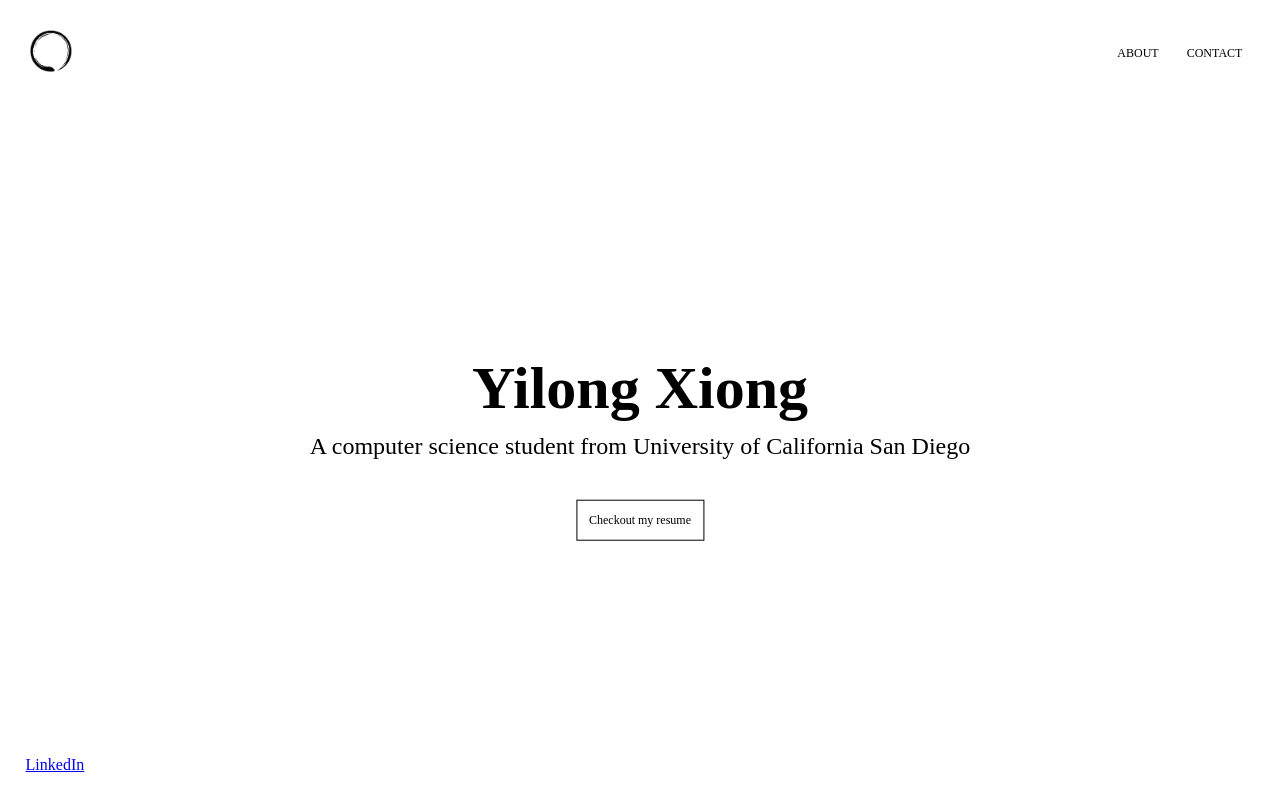
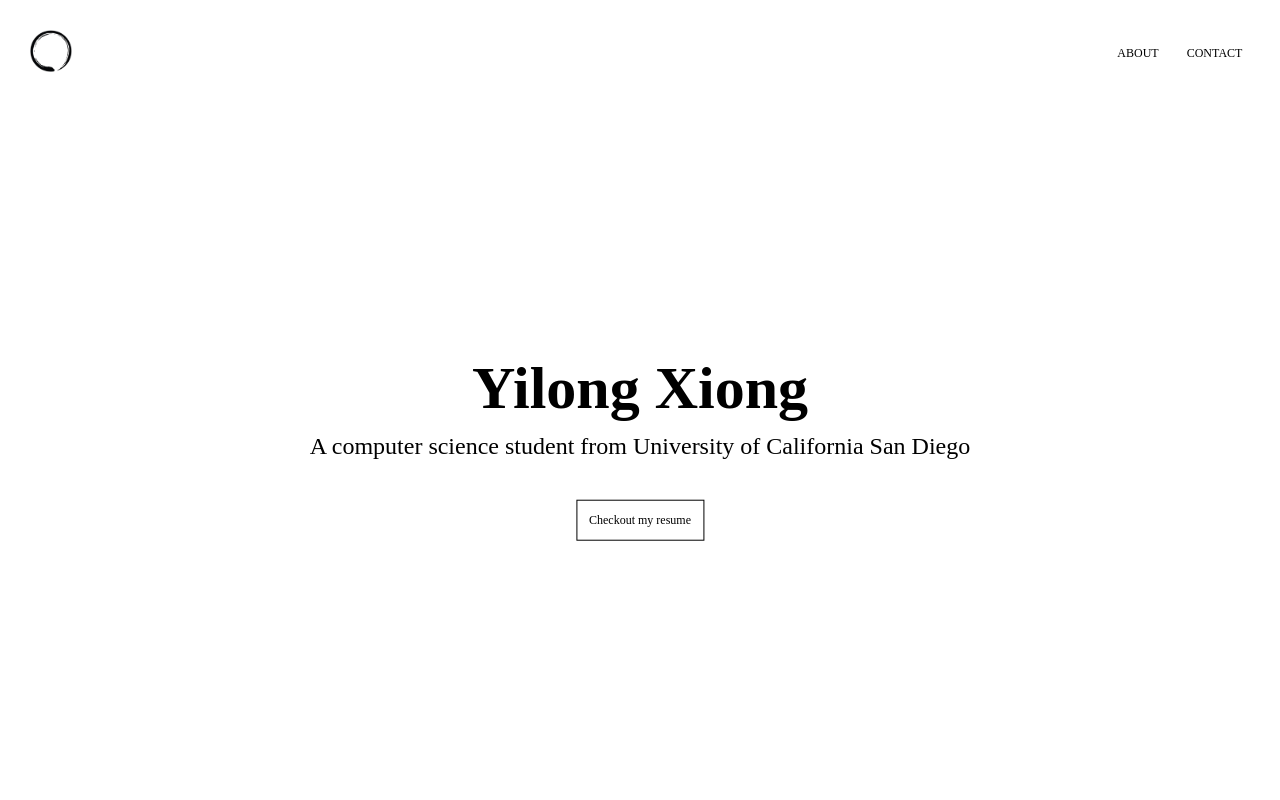
Before and after one commit to Arthur-XYL/personal-website, a plain HTML site: page index.html in a window 1280 px wide. Drawn offline with Linux system fonts and the light colour scheme.

Commit message:
Add files via upload

```diff
--- a/index.html
+++ b/index.html
@@ -35,8 +35,8 @@
       <a href="" class="resume-btn">Checkout my resume</a>
     </main>
 
-    <footer>
+    <!-- <footer>
       <a href="https://www.linkedin.com/in/yilong-xiong">LinkedIn</a>
-    </footer>
+    </footer> -->
   </body>
 </html>
--- a/style.css
+++ b/style.css
@@ -186,17 +186,16 @@ main {
     padding: 2%;
     padding-top: 120px;
 }
-
+/*
 footer {
     position: fixed;
     bottom: 0;
     margin: auto;
     padding: 2%;
     width: 100%;
-    /* padding-top: 100px; */
     z-index: 2;
     background-color: white;
-}
+} */
 
 .container {
     display: flex;
```
Also changed, not shown: about.html (+2 -2 lines), contact.html (+2 -2 lines).
